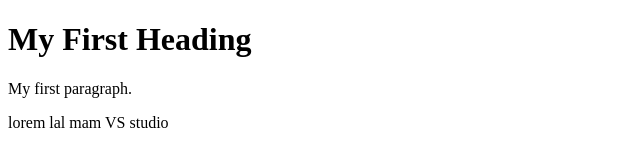
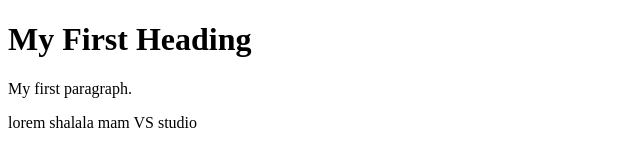
Before and after one commit to misahh-wsb/narz.wsp.wyt.opr.lab1, a plain HTML site: page index.html in a window 1280 px wide. Shown: the full height of the page, 0-640 px from the left. Drawn offline with Linux system fonts and the light colour scheme.

```diff
--- a/index.html
+++ b/index.html
@@ -7,6 +7,6 @@
 
     <h1>My First Heading</h1>
     <p>My first paragraph.</p>
-    <p>lorem lal mam VS studio</p>
+    <p>lorem shalala mam VS studio</p>
 </body>
 </html>
```
